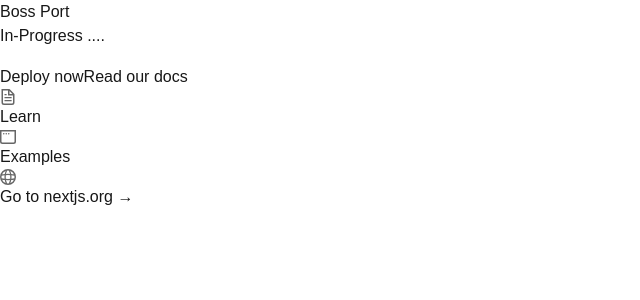
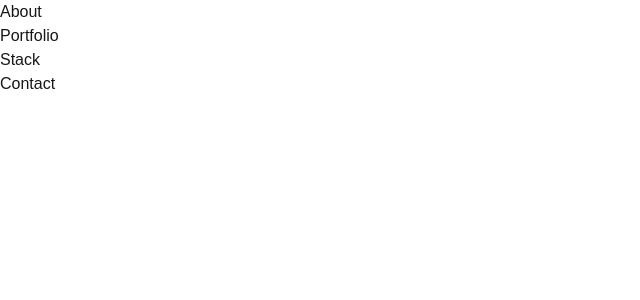
Before and after one commit to Sahasawat-Boss/My-Website, a Next.js app: page / in a window 1280 px wide. Shown: the top 300 px of the page, without its empty margins (0-640 px from the left). Built offline with nearby package versions, Linux system fonts and the light colour scheme.

Commit message:
Update package and Nav

```diff
--- a/src/app/page.tsx
+++ b/src/app/page.tsx
@@ -1,89 +1,9 @@
-import Image from "next/image";
+import Nav from "@/components/Nav";
 
 export default function Home() {
   return (
-    <div className="grid grid-rows-[20px_1fr_20px] items-center justify-items-center min-h-screen p-8 pb-20 gap-16 sm:p-20 font-[family-name:var(--font-geist-sans)]">
-      <main className="flex flex-col gap-8 row-start-2 items-center sm:items-start">
-        <h1 className="text-4xl">
-          Boss Port
-        </h1>
-        <h1 className="text-xl">
-          In-Progress ....
-        </h1>
-
-        <div className="flex gap-4 items-center flex-col sm:flex-row">
-          <a
-            className="rounded-full border border-solid border-transparent transition-colors flex items-center justify-center bg-foreground text-background gap-2 hover:bg-[#383838] dark:hover:bg-[#ccc] text-sm sm:text-base h-10 sm:h-12 px-4 sm:px-5"
-            href="https://vercel.com/new?utm_source=create-next-app&utm_medium=appdir-template-tw&utm_campaign=create-next-app"
-            target="_blank"
-            rel="noopener noreferrer"
-          >
-            <Image
-              className="dark:invert"
-              src="/vercel.svg"
-              alt="Vercel logomark"
-              width={20}
-              height={20}
-            />
-            Deploy now
-          </a>
-          <a
-            className="rounded-full border border-solid border-black/[.08] dark:border-white/[.145] transition-colors flex items-center justify-center hover:bg-[#f2f2f2] dark:hover:bg-[#1a1a1a] hover:border-transparent text-sm sm:text-base h-10 sm:h-12 px-4 sm:px-5 sm:min-w-44"
-            href="https://nextjs.org/docs?utm_source=create-next-app&utm_medium=appdir-template-tw&utm_campaign=create-next-app"
-            target="_blank"
-            rel="noopener noreferrer"
-          >
-            Read our docs
-          </a>
-        </div>
-      </main>
-      <footer className="row-start-3 flex gap-6 flex-wrap items-center justify-center">
-        <a
-          className="flex items-center gap-2 hover:underline hover:underline-offset-4"
-          href="https://nextjs.org/learn?utm_source=create-next-app&utm_medium=appdir-template-tw&utm_campaign=create-next-app"
-          target="_blank"
-          rel="noopener noreferrer"
-        >
-          <Image
-            aria-hidden
-            src="/file.svg"
-            alt="File icon"
-            width={16}
-            height={16}
-          />
-          Learn
-        </a>
-        <a
-          className="flex items-center gap-2 hover:underline hover:underline-offset-4"
-          href="https://vercel.com/templates?framework=next.js&utm_source=create-next-app&utm_medium=appdir-template-tw&utm_campaign=create-next-app"
-          target="_blank"
-          rel="noopener noreferrer"
-        >
-          <Image
-            aria-hidden
-            src="/window.svg"
-            alt="Window icon"
-            width={16}
-            height={16}
-          />
-          Examples
-        </a>
-        <a
-          className="flex items-center gap-2 hover:underline hover:underline-offset-4"
-          href="https://nextjs.org?utm_source=create-next-app&utm_medium=appdir-template-tw&utm_campaign=create-next-app"
-          target="_blank"
-          rel="noopener noreferrer"
-        >
-          <Image
-            aria-hidden
-            src="/globe.svg"
-            alt="Globe icon"
-            width={16}
-            height={16}
-          />
-          Go to nextjs.org →
-        </a>
-      </footer>
-    </div>
+    <>
+      <Nav/>
+    </>
   );
 }
--- a/src/components/Nav.tsx
+++ b/src/components/Nav.tsx
@@ -0,0 +1,50 @@
+"use client"
+
+import Link from 'next/link'
+import React, { useState } from 'react'
+//import { AiOutlineMenu, AiOutlineClose } from 'react-icons/ai'
+
+function Nav() {
+    const navLinks = [
+        { title: "About", path: "#about" },
+        { title: "Portfolio", path: "#portfolio" },
+        { title: "Stack", path: "#stack" },
+        { title: "Contact", path: "#contact" },
+    ];
+
+    const [nav, setNav] = useState(false)
+
+    const toggleNav = () => {
+        setNav(!nav)
+    }
+
+    const closeNav = () => {
+        setNav(false)
+    }
+
+
+    return (
+        <div className="z-50 fixed flex justify-center w-full text-white font-bold">
+            <div className="border border-white/20 mt-8 backdrop-blur-3xl rounded-3xl hidden md:flex items-center justify-center p-2 max-w-[400px] mx-auto">
+
+                <ul className="flex flex-row p-2 space-x-8">
+                    {navLinks.map((link, index) => (
+                        <li key={index}>
+                            <Link href={link.path} className="transform hover:text-white/50 transition-all duration-300 ease-in-out">
+                                {link.title}
+                            </Link>
+                        </li>
+                    ))}
+                </ul>
+            </div>
+
+            <div>
+
+            </div>
+
+        </div>
+
+    )
+}
+
+export default Nav
```
Also changed, not shown: package.json (+6 -5 lines), src/app/pages/save/page.tsx (added, +89 -0 lines), 1 other file (tests, documents, lock files or other folders).
